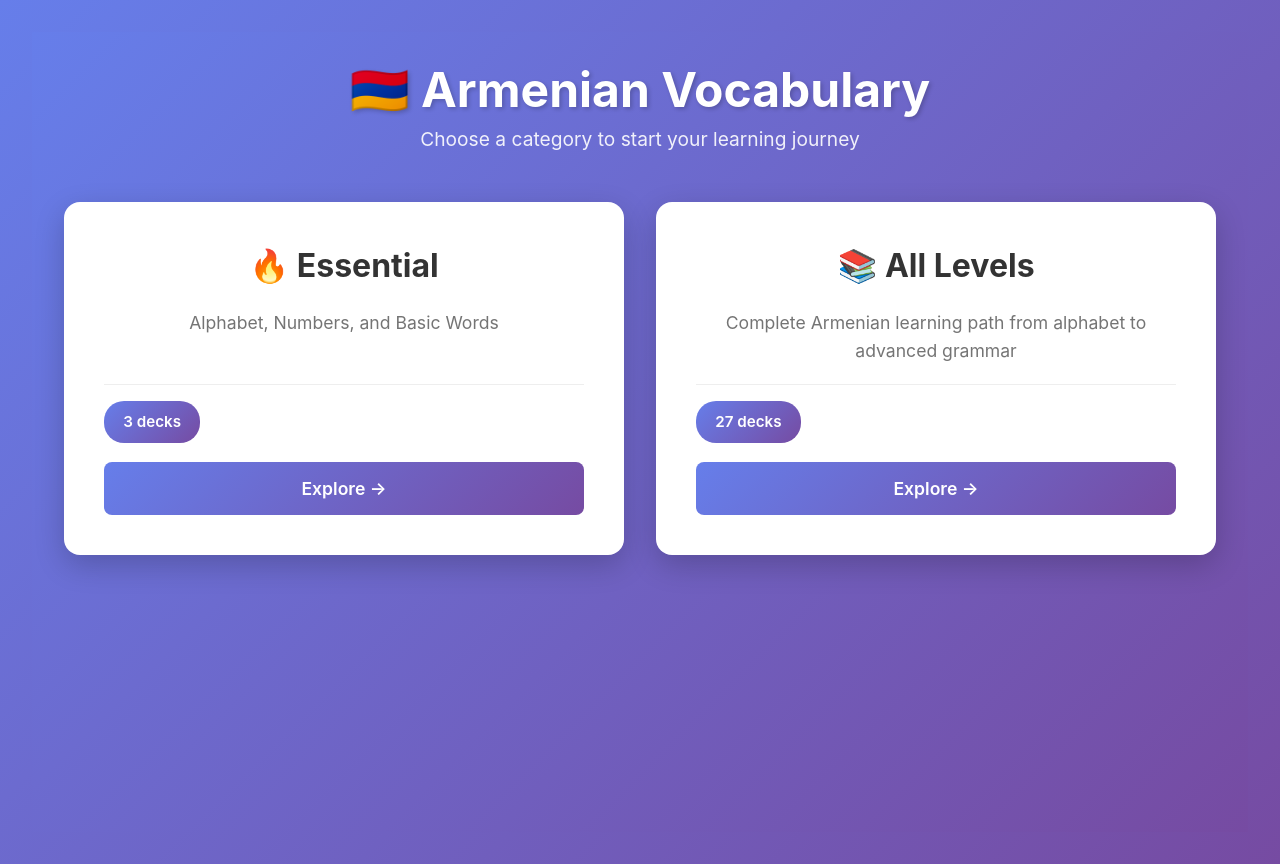
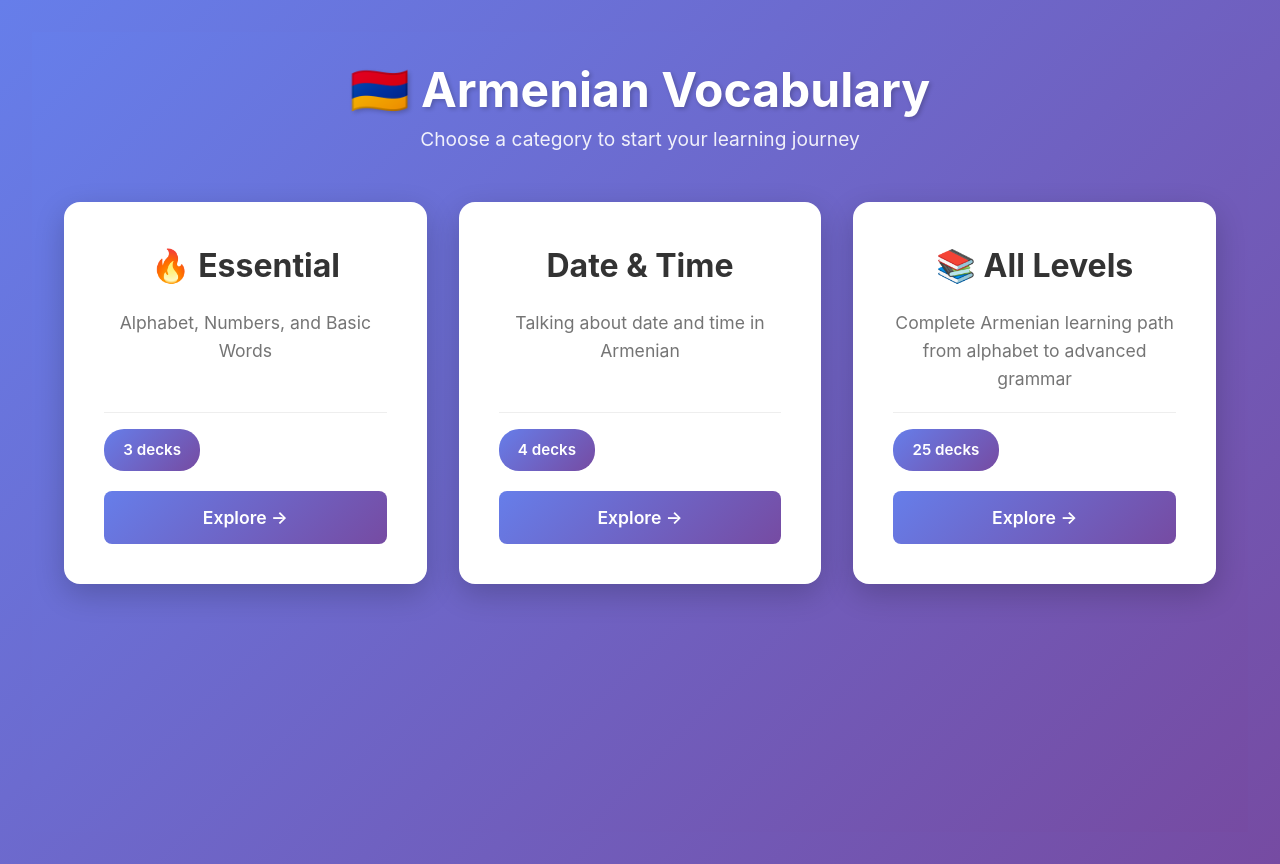
Before and after one commit to lvlrSajjad/-armenian-language-flashcard, a React (Vite) app: page / in a window 1280 px wide. Built offline with nearby package versions, Linux system fonts and the light colour scheme; no server answers.

Commit message:
New Decks

```diff
--- /dev/null
+++ b/src/data/level-19-advanced-time.ts
@@ -0,0 +1,44 @@
+export const level19AdvancedTimeData = [
+    // Basic Time Statements with "ն է" pattern
+    {word: "Հիմա հինգն է", pronunciation: "Hima hingn e", meaning: "Now it's 5 (o'clock)"},
+    {word: "Ժամը չորսն է", pronunciation: "Zhamə chorsn e", meaning: "It's 4 o'clock"},
+    {word: "Ժամը հինգն է", pronunciation: "Zhamə hingn e", meaning: "It's 5 o'clock"},
+    {word: "Ժամը տասն է", pronunciation: "Zhamə tasn e", meaning: "It's 10 o'clock"},
+
+    // "At [time]" with -ին ending (used for actions)
+    {word: "Ժամը չորսին", pronunciation: "Zhamə chorsin", meaning: "At 4 o'clock"},
+    {word: "Ժամը հինգին", pronunciation: "Zhamə hingin", meaning: "At 5 o'clock"},
+    {word: "Ժամը վեցին", pronunciation: "Zhamə vetsin", meaning: "At 6 o'clock"},
+    {word: "Ժամը տասներկուսին", pronunciation: "Zhamə tasnerkusin", meaning: "At 12 o'clock"},
+
+    // Actions at specific times
+    {word: "Ես արթնանում եմ ժամը տասներկուսին", pronunciation: "Yes artananum yem zhamə tasnerkusin", meaning: "I wake up at 12 o'clock"},
+    {word: "Դու արթնանում ես ժամը վեցին", pronunciation: "Du artananum yes zhamə vetsin", meaning: "You wake up at 6 o'clock"},
+
+    // Minutes BEFORE the hour (պակաս - pakas)
+    {word: "պակաս", pronunciation: "pakas", meaning: "minus / to / before (for time)"},
+    {word: "Հիմա երկուսին քսան պակաս է", pronunciation: "Hima yerkusin k'san pakas e", meaning: "Now it's 20 to 2 (1:40)"},
+    {word: "Հիմա երկուսին տասն է պակաս", pronunciation: "Hima yerkusin tasn e pakas", meaning: "Now it's 10 to 2 (1:50)"},
+    {word: "Չորսին տասն է պակաս", pronunciation: "Chorsin tasn e pakas", meaning: "It's 10 to 4 (3:50)"},
+    {word: "Վեցին քսան է պակաս", pronunciation: "Vetsin k'san e pakas", meaning: "It's 20 to 6 (5:40)"},
+    {word: "Հինգին հինգ է պակաս", pronunciation: "Hingin hing e pakas", meaning: "It's 5 to 5 (4:55)"},
+    {word: "Յոթին տասնհինգ է պակաս", pronunciation: "Yotin tasnh̲ing e pakas", meaning: "It's 15 to 7 (6:45)"},
+    {word: "Ութին քառասուն հինգ է պակաս", pronunciation: "Utin k'arasun hing e pakas", meaning: "It's 45 to 8 (7:15)"},
+
+    // Minutes AFTER the hour (անց - ants)
+    {word: "անց", pronunciation: "ants", meaning: "past / after (for time)"},
+    {word: "Մեկ անց քառասուն չորս է", pronunciation: "Mek ants k'arasun chors e", meaning: "It's 1:44 (44 past 1)"},
+    {word: "Երկուս անց տասնհինգ է", pronunciation: "Yerkus ants tasnh̲ing e", meaning: "It's 2:15 (15 past 2)"},
+    {word: "Երեք անց երեսուն է", pronunciation: "Yerek ants yeresun e", meaning: "It's 3:30 (30 past 3)"},
+    {word: "Չորս անց տասը է", pronunciation: "Chors ants tasə e", meaning: "It's 4:10 (10 past 4)"},
+    {word: "Հինգ անց քսան է", pronunciation: "Hing ants k'san e", meaning: "It's 5:20 (20 past 5)"},
+    {word: "Վեց անց հինգ է", pronunciation: "Vets ants hing e", meaning: "It's 6:05 (5 past 6)"},
+
+    // Difference between "ն է" (it is) vs "ին" (at)
+    {word: "Երեկուին", pronunciation: "Yerekvuin", meaning: "At 3 (used for actions/events)"},
+    {word: "Երեքն է", pronunciation: "Yerekn e", meaning: "It is 3 (stating the time)"},
+
+    // Context examples
+    {word: "Այսօր չորեքշաբթի է", pronunciation: "Aysor chorekshabti e", meaning: "Today is Wednesday"},
+
+]
--- /dev/null
+++ b/src/data/level-20-dates-ordinals.ts
@@ -0,0 +1,43 @@
+export const level20DatesOrdinalsData = [
+    // Asking "When?" with երբ
+    {word: "Ե՞րբ", pronunciation: "Yerb", meaning: "When?"},
+    {word: "Ե՞րբ է քո ծնունդը", pronunciation: "Yerb e k'o tsnundə", meaning: "When is your birthday?"},
+    {word: "Քո ծնունդը ե՞րբ է", pronunciation: "K'o tsnundə yerb e", meaning: "When is your birthday? (alternate)"},
+    {word: "ծնունդ", pronunciation: "tsnund", meaning: "birthday"},
+
+    // Dates - "On the [date]" with -ին ending
+    {word: "10ին է", pronunciation: "Tasnerord̲in e", meaning: "On the 10th"},
+    {word: "24ն է", pronunciation: "K'san ch̲orsn e", meaning: "On the 24th (it is the 24th)"},
+
+    // Full date expressions with month + day
+    {word: "Այսօր դեկտեմբերի 24ն է", pronunciation: "Aysor dektemberi k'san ch̲orsn e", meaning: "Today is December 24th"},
+    {word: "Հունիսի վեցին է", pronunciation: "Hunisi vetsin e", meaning: "It's June 6th"},
+    {word: "Մարտի երեսունմեկին", pronunciation: "Marti yeresunh̲mekin", meaning: "On March 31st"},
+    {word: "Ապրիլի տասներկուսին", pronunciation: "Aprili tasnerkusin", meaning: "On April 12th"},
+    {word: "Օգոստոսի մեկին", pronunciation: "Ogostosi mekin", meaning: "On August 1st"},
+
+    // "In [month]" with -ին ending
+    {word: "Ապրիլին է", pronunciation: "Aprilin e", meaning: "In April (it is in April)"},
+    {word: "Հունվարին", pronunciation: "Hunvarin", meaning: "In January"},
+    {word: "Փետրվարին", pronunciation: "P̲etrvarin", meaning: "In February"},
+    {word: "Մայիսին", pronunciation: "Mayisin", meaning: "In May"},
+    {word: "Հուլիսին", pronunciation: "Hulisin", meaning: "In July"},
+    {word: "Սեպտեմբերին", pronunciation: "Septemberin", meaning: "In September"},
+    {word: "Նոյեմբերին", pronunciation: "Noyemberin", meaning: "In November"},
+
+    // Ordinal numbers for dates (1st-31st)
+    {word: "մեկին", pronunciation: "mekin", meaning: "on the 1st"},
+    {word: "երկուսին", pronunciation: "yerkusin", meaning: "on the 2nd"},
+    {word: "երեքին", pronunciation: "yerekin", meaning: "on the 3rd"},
+    {word: "չորսին", pronunciation: "chorsin", meaning: "on the 4th"},
+    {word: "հինգին", pronunciation: "hingin", meaning: "on the 5th"},
+    {word: "վեցին", pronunciation: "vetsin", meaning: "on the 6th"},
+    {word: "յոթին", pronunciation: "yotin", meaning: "on the 7th"},
+    {word: "ութին", pronunciation: "utin", meaning: "on the 8th"},
+    {word: "տասնհինգին", pronunciation: "tasnhingin", meaning: "on the 15th"},
+    {word: "քսանին", pronunciation: "k'sanin", meaning: "on the 20th"},
+    {word: "քսանմեկին", pronunciation: "k'sanmekin", meaning: "on the 21st"},
+    {word: "երեսուն", pronunciation: "yeresun", meaning: "thirty / 30"},
+    {word: "երեսունմեկին", pronunciation: "yeresunh̲mekin", meaning: "on the 31st"},
+
+]
--- a/src/data/vocabulary.ts
+++ b/src/data/vocabulary.ts
@@ -27,7 +27,9 @@ import {level16Data} from "./level-16.ts";
 import {level17Data} from "./level-17.ts";
 import {level18Data} from "./level-18.ts";
 import {level19Data} from "./level-19.ts";
+import {level19AdvancedTimeData} from "./level-19-advanced-time.ts";
 import {level20Data} from "./level-20.ts";
+import {level20DatesOrdinalsData} from "./level-20-dates-ordinals.ts";
 import {level21Data} from "./level-21.ts";
 import {level22Data} from "./level-22.ts";
 
@@ -51,6 +53,34 @@ export const essentialDecks: Deck[] = [
         words: level2Data,
     },
 ]
+
+export const timeAndDateDecks: Deck[] = [
+    {
+        id: "level17-days-months",
+        name: "📅 Level 17: Days of the Week & Months",
+        description: "Learn all weekdays, months, and time-related vocabulary",
+        words: level17Data
+    },
+    {
+        id: "level18-telling-time",
+        name: "🕐 Level 18: Telling Time",
+        description: "Master telling time, times of day, and time expressions in Armenian",
+        words: level18Data,
+    },
+    {
+        id: "level19-advanced-time",
+        name: "⏰ Level 19: Advanced Time - Past & Before",
+        description: "Master 'անց' (past) and 'պակաս' (before) patterns, plus the difference between 'ն է' and 'ին'",
+        words: level19AdvancedTimeData,
+    },
+    {
+        id: "level20-dates-ordinals",
+        name: "📆 Level 20: Dates & Ordinal Numbers",
+        description: "Learn to express dates, ask 'երբ' (when) questions, and use ordinal numbers with months",
+        words: level20DatesOrdinalsData,
+    },
+]
+
 
 export const decks: Deck[] = [
     {
@@ -180,18 +210,6 @@ export const decks: Deck[] = [
         words: level16Data
     },
     {
-        id: "level17-days-months",
-        name: "📅 Level 17: Days of the Week & Months",
-        description: "Learn all weekdays, months, and time-related vocabulary",
-        words: level17Data
-    },
-    {
-        id: "level18-telling-time",
-        name: "🕐 Level 18: Telling Time",
-        description: "Master telling time, times of day, and time expressions in Armenian",
-        words: level18Data,
-    },
-    {
         id: "level19-advanced-vocabulary",
         name: "🌟 Level 19: Advanced Vocabulary & Expressions",
         description: "Expand your Armenian vocabulary with advanced words and phrases",
@@ -225,6 +243,12 @@ export const categories: Category[] = [
         decks: essentialDecks,
     },
     {
+        id: "date-and-time",
+        name: "Date & Time",
+        description: "Talking about date and time in Armenian",
+        decks: timeAndDateDecks,
+    },
+    {
         id: "all-levels",
         name: "📚 All Levels",
         description: "Complete Armenian learning path from alphabet to advanced grammar",
```
